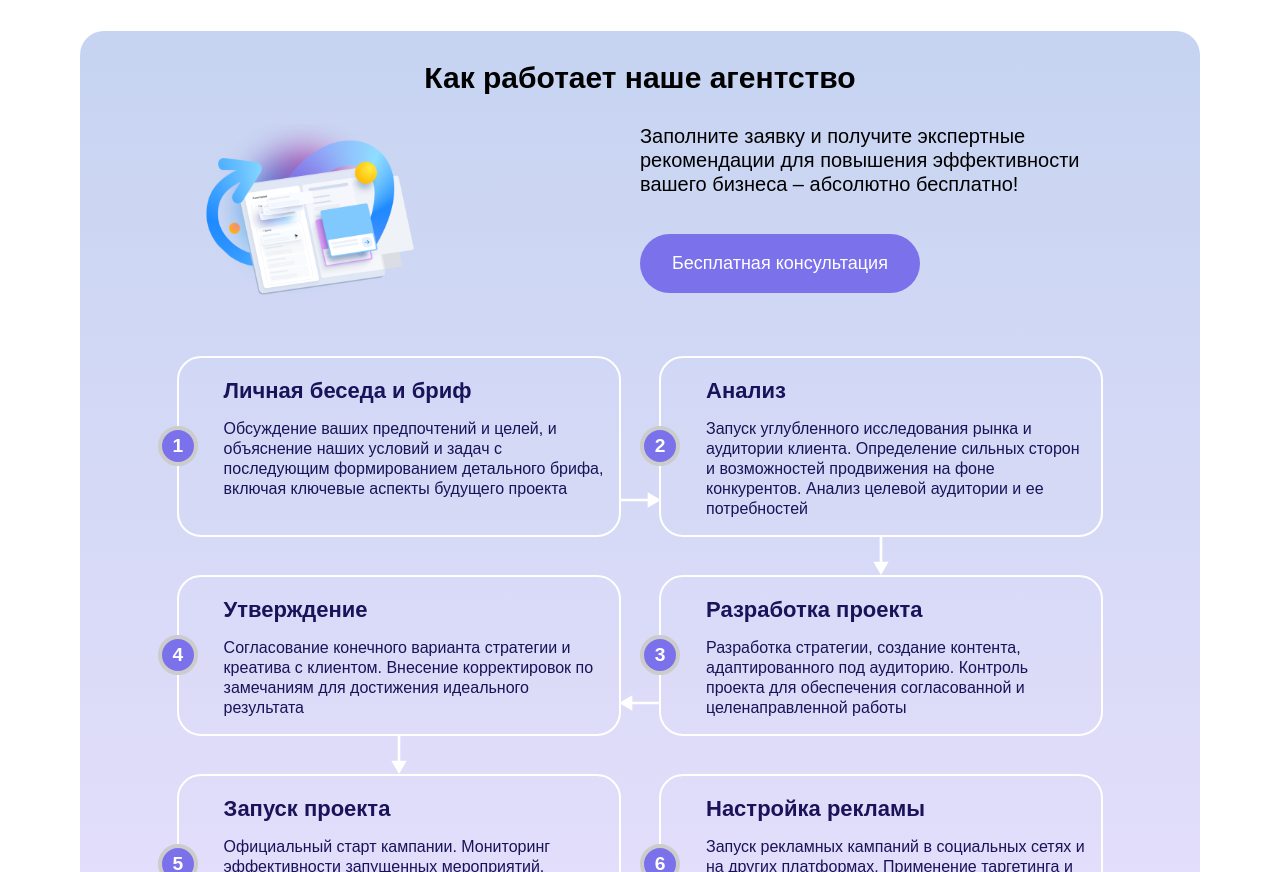
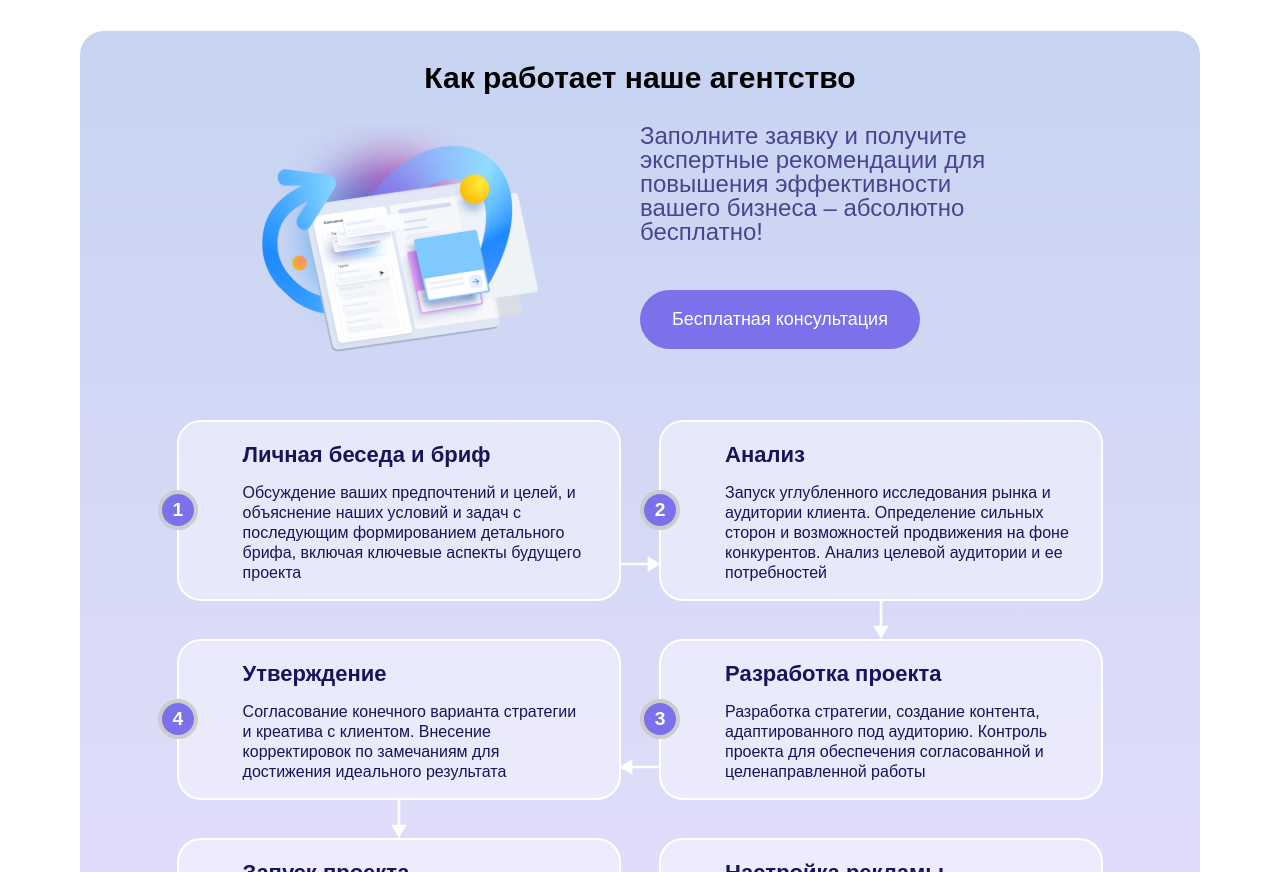
Before and after one commit to Shotambrat/Result-agency, a React (Create React App) app: page / in a window 1280 px wide. Shown: the part 2720-3592 px from the top of the page. Built offline with nearby package versions, Linux system fonts and the light colour scheme; the HTML template or start-up script is replaced by a standard one.

Commit message:
How we work qismini dinamik qilishga tayyorgarlik

```diff
--- a/src/components/Main/HowWeWork.jsx
+++ b/src/components/Main/HowWeWork.jsx
@@ -3,6 +3,50 @@ import InternetWindow from "../../assets/img/howWorkComp.svg";
 import downArrow from "../../assets/img/down-arrow.svg";
 
 const HowWeWork = () => {
+  let data = [
+    {
+      title: "Личная беседа и бриф",
+      subtitle: `Обсуждение ваших предпочтений и целей, и объяснение наших условий и
+      задач с последующим формированием детального брифа, включая ключевые
+      аспекты будущего проекта`,
+      style: "md:bottom-[8%] md:left-auto md:right-[-30px] md:-rotate-90",
+    },
+    {
+      title: "Анализ",
+      subtitle: `Запуск углубленного исследования рынка и аудитории клиента.
+      Определение сильных сторон и возможностей продвижения на фоне
+      конкурентов. Анализ целевой аудитории и ее потребностей`,
+      style: "",
+    },
+    {
+      title: "Разработка проекта",
+      subtitle: `Разработка стратегии, создание контента, адаптированного под
+      аудиторию. Контроль проекта для обеспечения согласованной и
+      целенаправленной работы`,
+      style: "md:rotate-90 md:bottom-[7%] md:left-[-30px]",
+    },
+    {
+      title: "Утверждение",
+      subtitle: `Согласование конечного варианта стратегии и креатива с клиентом.
+      Внесение корректировок по замечаниям для достижения идеального
+      результата`,
+      style: "",
+    },
+    {
+      title: "Запуск проекта",
+      subtitle: `Официальный старт кампании. Мониторинг эффективности запущенных
+      мероприятий, корректировка стратегии в реальном времени для
+      максимального охвата и вовлечения`,
+      style: "md:bottom-[8%] md:left-auto md:right-[-30px] md:-rotate-90",
+    },
+    {
+      title: "Настройка рекламы",
+      subtitle: `Запуск рекламных кампаний в социальных сетях и на других платформах.
+      Применение таргетинга и ретаргетинга для максимизации ROMI и
+      эффективной доставки ключевых сообщений целевой аудитории`,
+      style: "",
+    },
+  ];
   return (
     <div
       style={{
@@ -17,9 +61,9 @@ const HowWeWork = () => {
         <img
           src={InternetWindow}
           alt="internet-window"
-          className="h-[6rem] xs:h-[8rem] sm:h-[12rem] 2xl:h-[24rem] col-span-2 sm:col-span-1 sm:row-span-2"
+          className="h-[6rem] xs:h-[8rem] sm:h-[12rem] lg:h-[16rem] 2xl:h-[24rem] col-span-2 sm:col-span-1 sm:row-span-2 mx-auto"
         />
-        <h3 className="text-[#4a448e ] pr-2 text-[13px] xs:text-[15px] md:text-[20px] 2xl:text-[32px] col-span-3 sm:col-span-1 leading-4 md:leading-6 2xl:leading-10">
+        <h3 className="text-how-we-work-color pr-2 xl:pr-16 text-[13px] xs:text-[15px] md:text-[20px] xl:text-[24px] 2xl:text-[32px] col-span-3 sm:col-span-1 leading-4 md:leading-6 2xl:leading-10">
           Заполните заявку и получите экспертные рекомендации для повышения
           эффективности вашего бизнеса – абсолютно бесплатно!
         </h3>
@@ -29,8 +73,8 @@ const HowWeWork = () => {
           </button>
         </div>
       </div>
-      <div className="mx-[0.4375rem] xl:mb-8 2xl:mb-12 md:px-4 lg:px-8 xl:px-[8%] mt-10 grid grid-cols-1 sm:px-24 md:grid-cols-2 md:gap-x-[38px] gap-y-16 md:gap-y-[38px] pb-[13px]">
-        <div className="order-1 relative px-[0.8125rem] border-2 border-solid border-[#ffffff] rounded-[14px] lg:rounded-3xl">
+      <div className=" mx-[0.4375rem] xl:mb-8 2xl:mb-12 md:px-4 lg:px-8 xl:px-[8%] mt-10 grid grid-cols-1 sm:px-24 md:grid-cols-2 md:gap-x-[38px] gap-y-16 md:gap-y-[38px] pb-[13px] rounded-[14px] lg:rounded-3xl">
+        <div className="bg-white bg-opacity-40 order-1 relative px-[0.8125rem] lg:px-8 2xl:pl-0 2xl:pr-4 border-[1px] md:border-2 border-solid border-[#ffffff] rounded-[14px] lg:rounded-3xl">
           <div className="absolute top-[-12%] left-[calc(50%-1.25rem)] md:top-[calc(50%-1.25rem)] 2xl:top-[calc(50%-2rem)] md:left-[-1.3rem] 2xl:left-[-2.2rem] bg-[#7B72EB] border-[4px] border-solid border-[#cccccc] w-10 h-10 2xl:w-16 2xl:h-16 rounded-full">
             <p className="text-[19.2px] 2xl:text-[40px] font-extrabold text-white text-center mt-[2px] 2xl:mt-0">
               1
@@ -48,7 +92,7 @@ const HowWeWork = () => {
             <img src={downArrow} alt="down arrow" className="w-4" />
           </div>
         </div>
-        <div className="order-2 relative px-[0.8125rem] border-2 border-solid border-[#ffffff] rounded-[14px]  lg:rounded-3xl">
+        <div className="bg-white bg-opacity-40 order-2 relative px-[0.8125rem] lg:px-8 2xl:pl-0 2xl:pr-4 border-[1px] md:border-2 border-solid border-[#ffffff] rounded-[14px]  lg:rounded-3xl">
           <div className="absolute top-[-12%] left-[calc(50%-1.25rem)] md:top-[calc(50%-1.25rem)] 2xl:top-[calc(50%-2rem)] md:left-[-1.3rem] 2xl:left-[-2.2rem] bg-[#7B72EB] border-[4px] border-solid border-[#cccccc] w-10 h-10 2xl:w-16 2xl:h-16 rounded-full">
             <p className="text-[19.2px] 2xl:text-[40px] font-extrabold text-white text-center mt-[2px] 2xl:mt-0">
               2
@@ -66,7 +110,7 @@ const HowWeWork = () => {
             <img src={downArrow} alt="down arrow" className="w-4" />
           </div>
         </div>
-        <div className="order-3 md:order-4 relative px-[0.8125rem] border-2 border-solid border-[#ffffff] rounded-[14px]  lg:rounded-3xl">
+        <div className="bg-white bg-opacity-40 order-3 md:order-4 relative px-[0.8125rem] lg:px-8 2xl:pl-0 2xl:pr-4 border-[1px] md:border-2 border-solid border-[#ffffff] rounded-[14px]  lg:rounded-3xl">
           <div className="absolute top-[-12%] left-[calc(50%-1.25rem)] md:top-[calc(50%-1.25rem)] 2xl:top-[calc(50%-2rem)] md:left-[-1.3rem] 2xl:left-[-2.2rem] bg-[#7B72EB] border-[4px] border-solid border-[#cccccc] w-10 h-10 2xl:w-16 2xl:h-16 rounded-full">
             <p className="text-[19.2px] 2xl:text-[40px] font-extrabold text-white text-center mt-[2px] 2xl:mt-0">
               3
@@ -84,7 +128,7 @@ const HowWeWork = () => {
             <img src={downArrow} alt="down arrow" className="w-4" />
           </div>
         </div>
-        <div className="order-4 md:order-3 relative px-[0.8125rem] border-2 border-solid border-[#ffffff] rounded-[14px]  lg:rounded-3xl">
+        <div className="bg-white bg-opacity-40 order-4 md:order-3 relative px-[0.8125rem] lg:px-8 2xl:pl-0 2xl:pr-4 border-[1px] md:border-2 border-solid border-[#ffffff] rounded-[14px]  lg:rounded-3xl">
           <div className="absolute top-[-12%] left-[calc(50%-1.25rem)] md:top-[calc(50%-1.25rem)] 2xl:top-[calc(50%-2rem)] md:left-[-1.3rem] 2xl:left-[-2.2rem] bg-[#7B72EB] border-[4px] border-solid border-[#cccccc] w-10 h-10 2xl:w-16 2xl:h-16 rounded-full">
             <p className="text-[19.2px] 2xl:text-[40px] font-extrabold text-white text-center mt-[2px] 2xl:mt-0">
               4
@@ -102,7 +146,7 @@ const HowWeWork = () => {
             <img src={downArrow} alt="down arrow" className="w-4" />
           </div>
         </div>
-        <div className="order-5 relative px-[0.8125rem] border-2 border-solid border-[#ffffff] rounded-[14px]  lg:rounded-3xl">
+        <div className="bg-white bg-opacity-40 order-5 relative px-[0.8125rem] border-[1px] lg:px-8 2xl:pl-0 2xl:pr-4 md:border-2 border-solid  border-[#ffffff] rounded-[14px]  lg:rounded-3xl">
           <div className="absolute top-[-12%] left-[calc(50%-1.25rem)] md:top-[calc(50%-1.25rem)] 2xl:top-[calc(50%-2rem)] md:left-[-1.3rem] 2xl:left-[-2.2rem] bg-[#7B72EB] border-[4px] border-solid border-[#cccccc] w-10 h-10 2xl:w-16 2xl:h-16 rounded-full">
             <p className="text-[19.2px] 2xl:text-[40px] font-extrabold text-white text-center mt-[2px] 2xl:mt-0">
               5
@@ -120,7 +164,7 @@ const HowWeWork = () => {
             <img src={downArrow} alt="down arrow" className="w-4" />
           </div>
         </div>
-        <div className="order-6 relative px-[0.8125rem] border-2 border-solid border-[#ffffff] rounded-[14px]  lg:rounded-3xl">
+        <div className="bg-white bg-opacity-40 order-6 relative px-[0.8125rem] border-[1px] lg:px-8 2xl:pl-0 2xl:pr-4 md:border-2 border-solid border-[#ffffff] rounded-[14px]  lg:rounded-3xl">
           <div className="absolute top-[-12%] left-[calc(50%-1.25rem)] md:top-[calc(50%-1.25rem)] 2xl:top-[calc(50%-2rem)] md:left-[-1.3rem] 2xl:left-[-2.2rem] bg-[#7B72EB] border-[4px] border-solid border-[#cccccc] w-10 h-10 2xl:w-16 2xl:h-16 rounded-full">
             <p className="text-[19.2px] 2xl:text-[40px] font-extrabold text-white text-center mt-[2px] 2xl:mt-0">
               6
--- a/src/components/Main/MainCases.jsx
+++ b/src/components/Main/MainCases.jsx
@@ -31,7 +31,7 @@ const MainCases = () => {
 
   return (
     <div className="mt-8 lg:mt-[3rem] mx-[0.625rem] sm:mx-4 md:mx-10 xl:mx-20 2xl:mx-[6.875rem] 3xl:max-w-[1500px] 3xl:mx-auto">
-      <h2 className="text-[20px] xs:text-[24px] md:text-[30px] 2xl:text-[56px] text-center md:text-left font-semibold lg:font-bold mb-4">
+      <h2 className="text-headings-color text-[20px] xs:text-[24px] md:text-[30px] 2xl:text-[56px] text-center md:text-left font-semibold lg:font-bold mb-4">
         Наши Кейсы
       </h2>
       <div className="grid grid-cols-2 sm:grid-cols-3 p-[0.625rem] sm:p-0 gap-x-[0.625rem] lg:gap-x-[1rem] xl:gap-x-6 gap-y-5">
@@ -47,7 +47,7 @@ const MainCases = () => {
           </div>
         ))}
         <div>
-          <div className="h-[6.5rem] rounded-[7.39px] md:text-xl lg:text-2xl lg:rounded-3xl lg:h-56 cursor-pointer border-[1px] border-solid border-[#d3d2e4] flex justify-center items-center">
+          <div className="h-[6.5rem] rounded-[7.39px] text-[14px] md:text-xl lg:text-2xl lg:rounded-3xl lg:h-56 cursor-pointer border-[1px] border-solid border-[#d3d2e4] flex justify-center items-center">
             Заполнить бриф
           </div>
         </div>
--- a/src/components/Main/MainService.jsx
+++ b/src/components/Main/MainService.jsx
@@ -71,7 +71,7 @@ const MainService = () => {
 
       <div className="mt-[1.875rem] lg:mt-[3rem]">
         <div className="">
-          <h2 className="text-center md:text-left text-[28px] md:text-[32px] 2xl:text-[64px] font-bold">
+          <h2 className="text-center md:text-left text-[28px] md:text-[32px] 2xl:text-[64px] font-bold text-headings-color">
             Услуги
           </h2>
           <div className="mt-4 grid grid-cols-2 sm:grid-cols-3 gap-y-4 xl:gap-x-6 gap-x-[0.625rem] lg:gap-x-[1rem]">
--- a/tailwind.config.js
+++ b/tailwind.config.js
@@ -25,6 +25,8 @@ module.exports = {
         "uslugi-text": "#191359",
         "footer-icon": "#7B72EB",
         "rectangle": "#B6B3E8",
+        "headings-color": "#191359",
+        "how-we-work-color": "#4A448E"
       },
       fontFamily: {
         'roboto-flex': ['"Roboto Flex"', 'sans-serif'],
```
